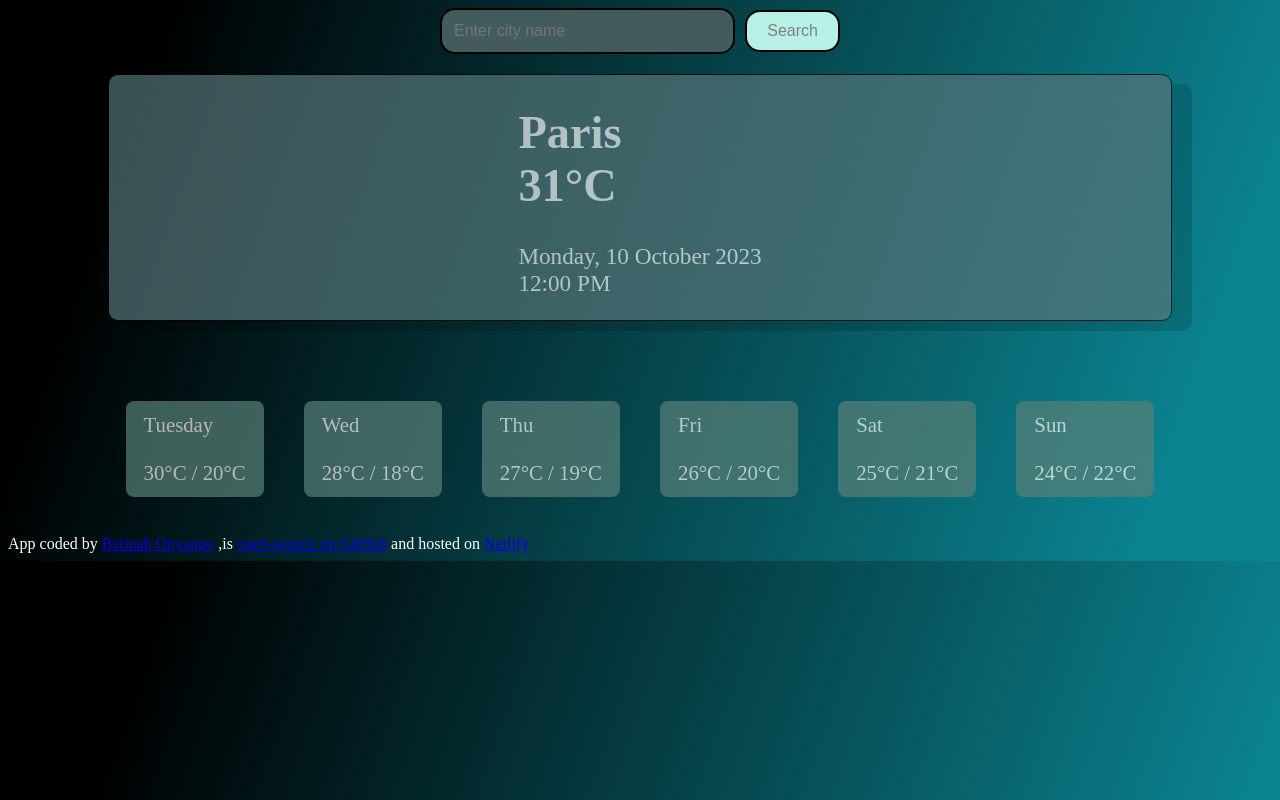
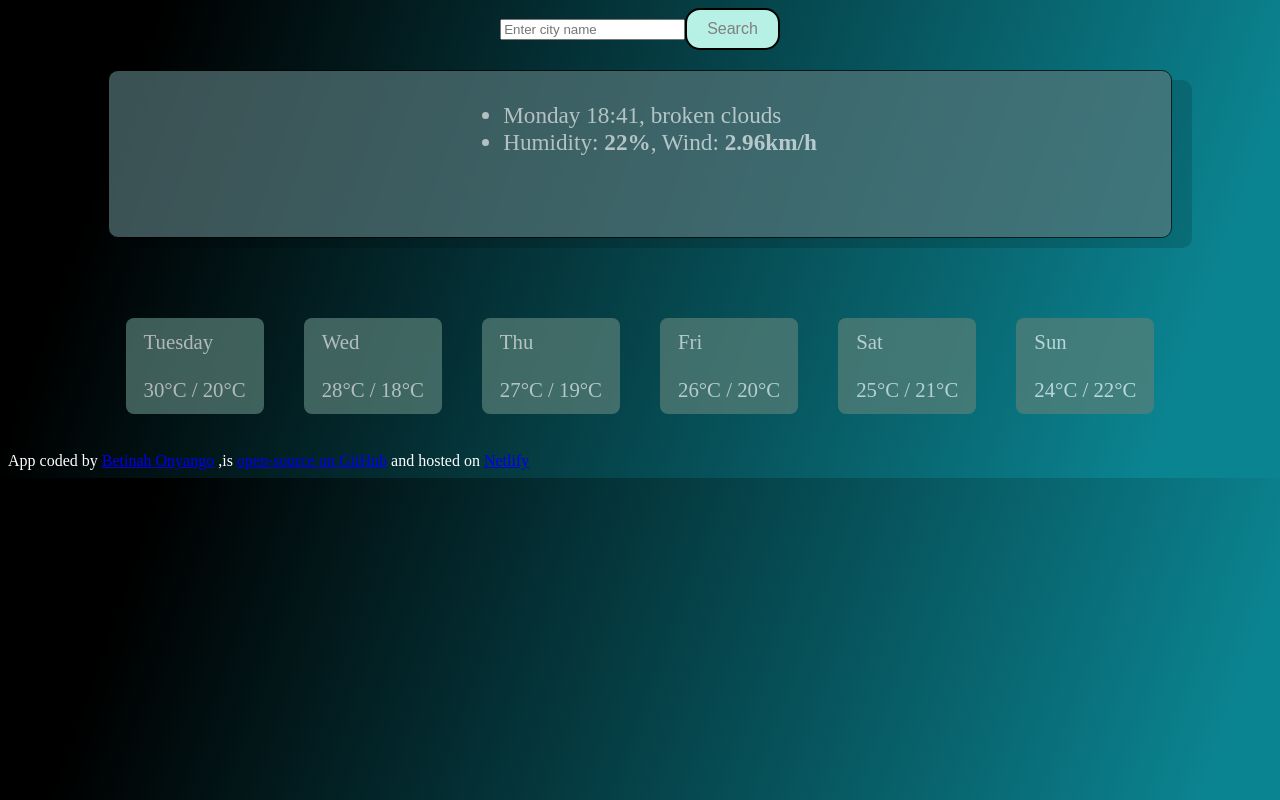
Before and after one commit to betinahonyango/my-weather-app-final, a plain HTML site: page index.html in a window 1280 px wide. Drawn offline with nearby package versions, Linux system fonts and the light colour scheme; no server answers.

Commit message:
Updated format of html

```diff
--- a/index.html
+++ b/index.html
@@ -5,31 +5,40 @@
     <meta name="viewport" content="width=device-width, initial-scale=1.0">
     <title>Betinah's Weather App</title>
     <link rel="stylesheet" href="src/style.css">
+    <script src="https://cdn.jsdelivr.net/npm/axios@1.6.7/dist/axios.min.js"></script>
 </head>
 <body>
 
 
     <header>
-        <form class="city-input" >
-            <input type="text" placeholder="Enter city name" id="city" required/>
+        <form class="city-input" id="city-form" >
+            <input type="text" placeholder="Enter city name" id="search-input" required/>
             <button type="submit" id="search-button">Search</button>
         </form>
     </header>
     <div class="app">
-        <main>
-            <h1>
-                Paris
-                <br>
-                <div>
-
-                        31°C
-                </div>
-    </h1>
-        <p>
-            Monday, 10 October 2023
-            <br>
-            12:00 PM
-        </p>
+     <div class="WeatherInfo">
+        <div class="row">
+          <div class="col">
+            <h1 class="city-name" id="city-name"></h1>
+            <ul id="more-info">
+              <li><span id="date-time">Monday 18:41</span>, broken clouds</li>
+              <li>
+                Humidity: <strong>22%</strong>, Wind: <strong>2.96km/h</strong>
+              </li>
+            </ul>
+          </div>
+          <div >
+            <div class="temperature-container">
+              <canvas width="52" height="52"></canvas>
+              <div>
+                <span id="temperature"></span>
+                <span class="unit"></span>
+              </div>
+            </div>
+          </div>
+        </div>
+      </div>
     </div>
     <div class="weather-details">
         <div class="weather-row">
@@ -74,5 +83,6 @@
         <a href="https://weather-app-betinah.netlify.app/" target="_blank">Netlify</a>
     </footer>
 </div>
+<script src="src/index.js"></script>
 </body>
 </html>
```
